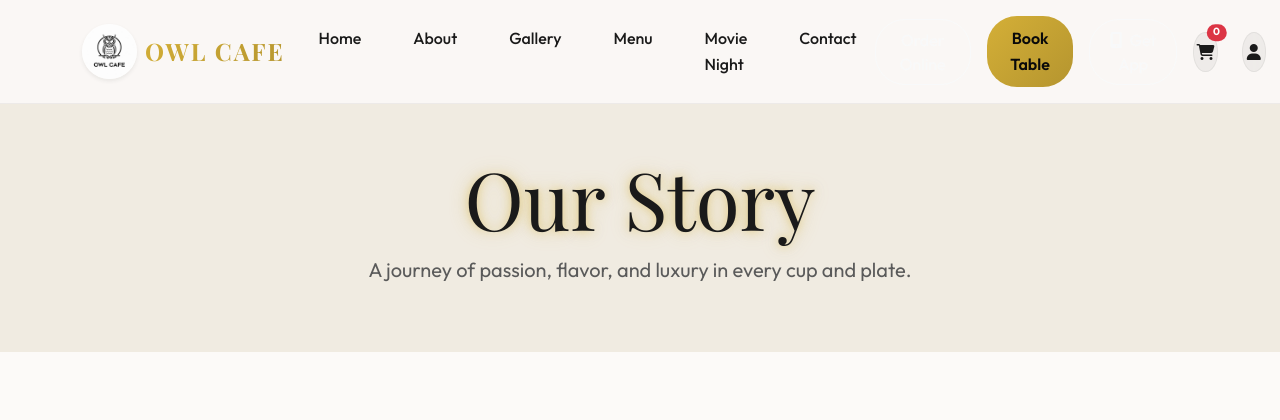
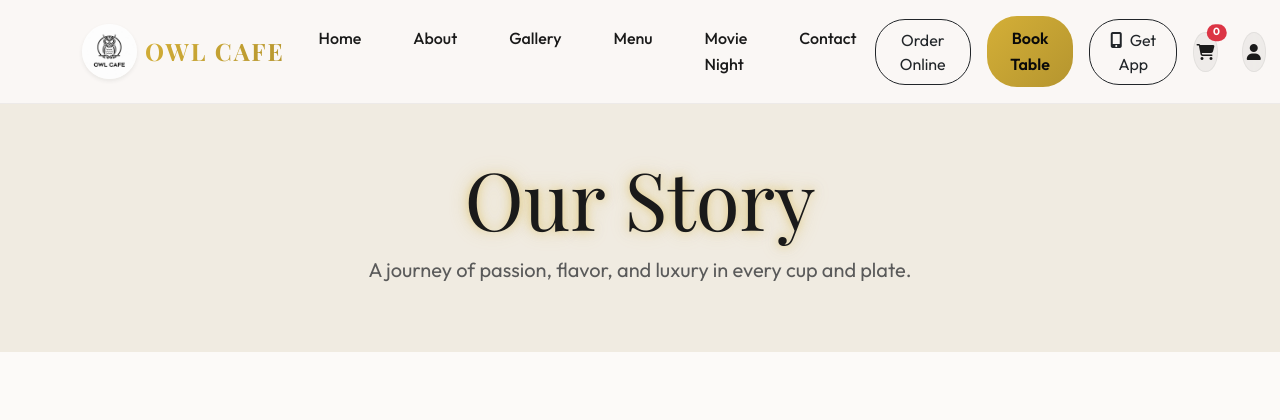
Before and after one commit to devparashar282/owl-cafe-site, a PHP site: page /Cafe/about.php in a window 1280 px wide. Shown: the top 420 px of the page. Run offline with PHP 8.4, Linux system fonts and the light colour scheme; some web fonts are replaced.

Commit message:
Fix invisible navbar buttons by changing btn-outline-light to btn-outline-dark

```diff
--- a/includes/header.php
+++ b/includes/header.php
@@ -109,9 +109,9 @@ if (isset($_SESSION['cart'])) {
 
                 <!-- Right: Actions -->
                 <div class="d-flex align-items-center gap-3 nav-actions mt-3 mt-lg-0">
-                    <a href="<?= $base_url ?>menu.php" class="btn btn-outline-light d-none d-xl-block" style="border-radius: 30px; padding: 8px 20px;">Order Online</a>
+                    <a href="<?= $base_url ?>menu.php" class="btn btn-outline-dark d-none d-xl-block" style="border-radius: 30px; padding: 8px 20px;">Order Online</a>
                     <a href="<?= $base_url ?>booking.php" class="btn-premium d-none d-sm-block" style="padding: 10px 20px;">Book Table</a>
-                    <button class="btn btn-outline-light installAppBtn" style="border-radius: 30px; padding: 8px 20px;"><i class="fas fa-mobile-alt me-1"></i> Get App</button>
+                    <button class="btn btn-outline-dark installAppBtn" style="border-radius: 30px; padding: 8px 20px;"><i class="fas fa-mobile-alt me-1"></i> Get App</button>
 
                     <a href="<?= $base_url ?>order.php" class="btn-icon position-relative text-decoration-none me-2" title="Cart">
                         <i class="fas fa-shopping-cart"></i>
```
